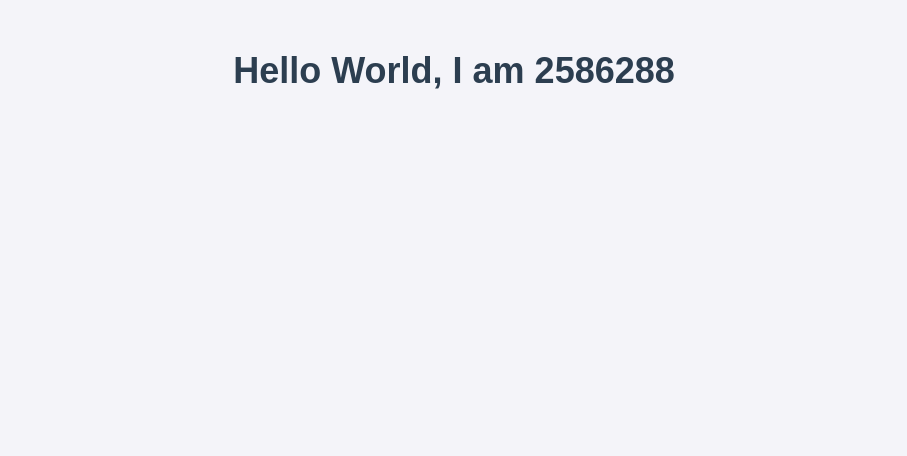
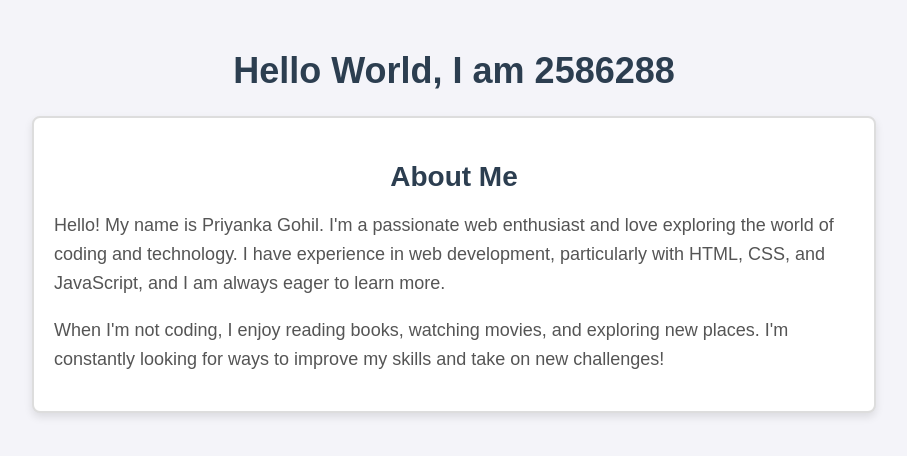
Before and after one commit to git-gohil/sd-lab1-final, a plain HTML site: page index.html in a window 1280 px wide. Shown: the whole page, without its empty margins (186-1093 px from the left). Drawn offline with Linux system fonts and the light colour scheme.

Commit message:
add: Added student details

```diff
--- a/index.html
+++ b/index.html
@@ -18,9 +18,38 @@
             margin-top: 50px;
             font-size: 36px;
         }
+
+        .about-me {
+            background-color: #ffffff;
+            border: 2px solid #ddd;
+            padding: 20px;
+            max-width: 800px;
+            margin: 20px auto;
+            border-radius: 8px;
+            box-shadow: 0 4px 8px rgba(0, 0, 0, 0.1);
+        }
+
+        .about-me h2 {
+            color: #2c3e50;
+            font-size: 28px;
+            text-align: center;
+            margin-bottom: 15px;
+        }
+
+        .about-me p {
+            font-size: 18px;
+            line-height: 1.6;
+            color: #555;
+        }
     </style>
 </head>
 <body>
     <h1>Hello World, I am 2586288</h1>
+
+    <div class="about-me">
+        <h2>About Me</h2>
+        <p>Hello! My name is Priyanka Gohil. I'm a passionate web enthusiast and love exploring the world of coding and technology. I have experience in web development, particularly with HTML, CSS, and JavaScript, and I am always eager to learn more.</p>
+        <p>When I'm not coding, I enjoy reading books, watching movies, and exploring new places. I'm constantly looking for ways to improve my skills and take on new challenges!</p>
+    </div>
 </body>
 </html>
```
